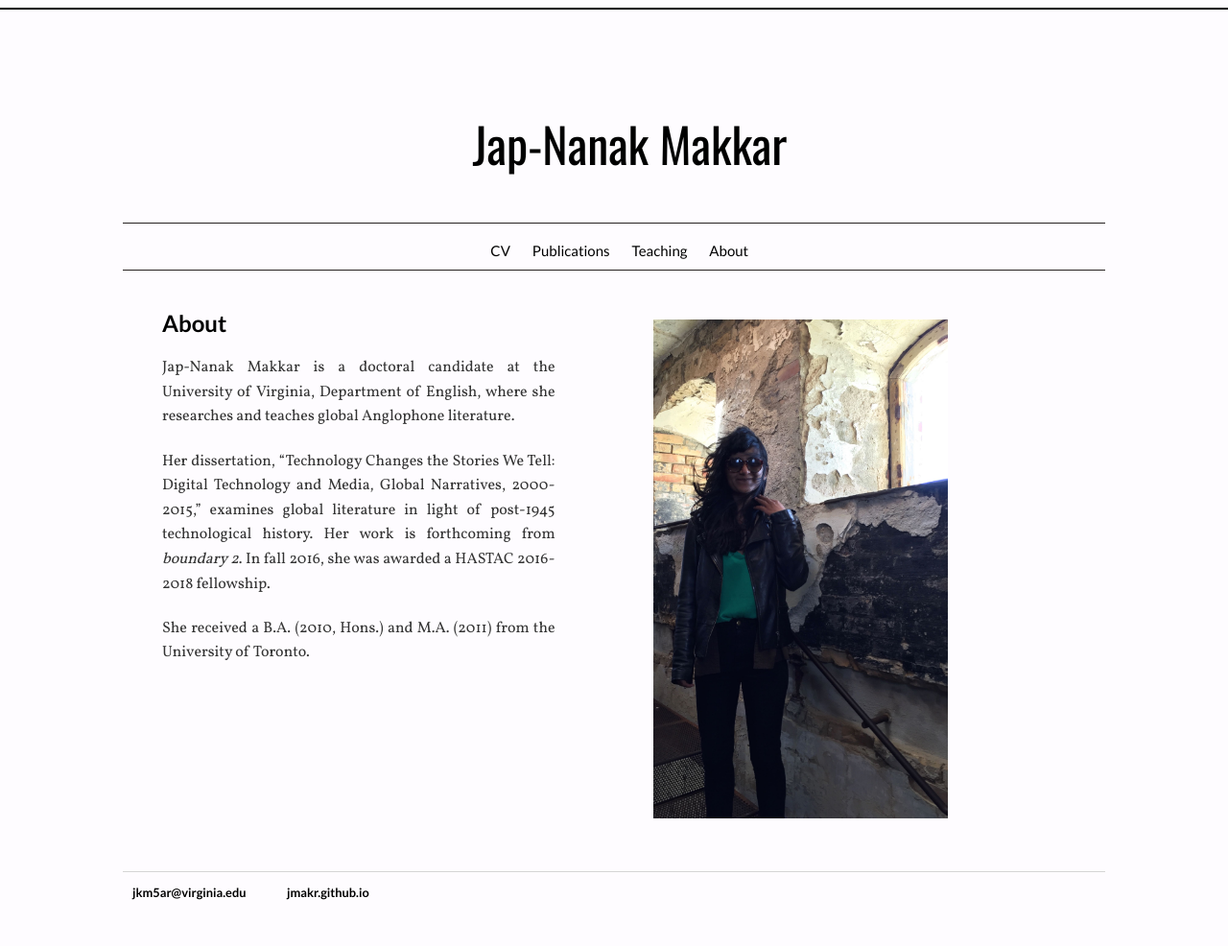
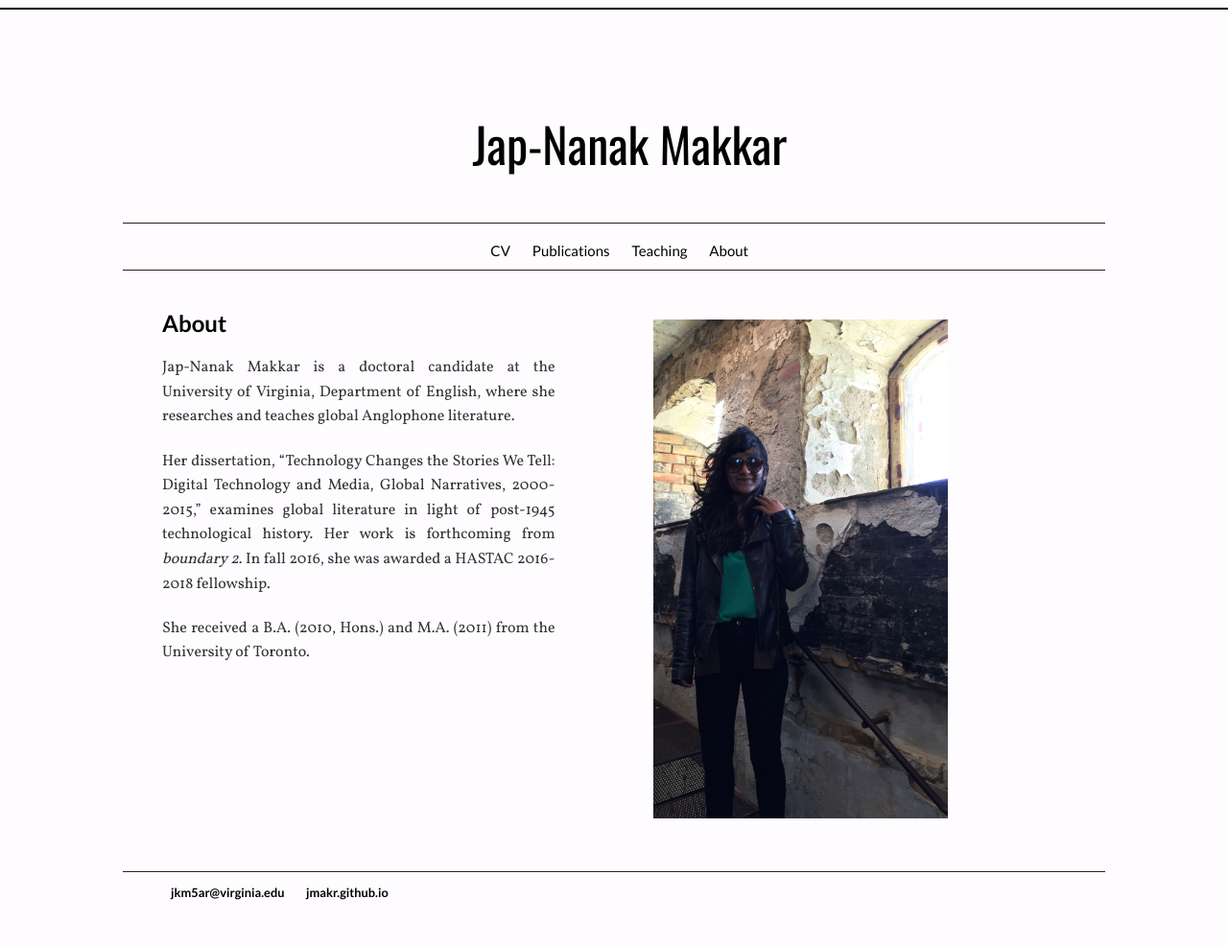
Before and after one commit to jmakr/jmakr.github.io, a Jekyll site: the page built from index.html, in a window 1280 px wide. Shown: the whole page at 96% size. Built offline with Jekyll 4.4.1, drawn with Linux system fonts in a browser that asks for light colours; before the commit the page ends 951 px from its top, so only the background shows below that.

Commit message:
Update main.css

```diff
--- a/css/main.css
+++ b/css/main.css
@@ -174,22 +174,25 @@
 
 footer {
     clear:both;
-
-    border-top: 1px solid #d5d5d5;
+    border-top: thin solid #272221;
     font-size: .8em;
 
 }
 nav ul, footer ul {
     font-family: "Lato", sans-serif;
-    padding: 0px;
+    height: 4em;
     list-style: none;
     font-weight: bold;
+
 }
 nav ul li, footer ul li {
     display: inline;
-    margin-right: 20px;
+    margin-right: auto;
+    margin-left: auto;
+    margin-top:auto;
+    margin-bottom:auto;
+
 }
-
 
 
 
@@ -206,6 +209,5 @@
     font-size: 1em;
     line-height: 1.6em;
     font-family: "Lato", sans-serif;
-
     color: #333;
 }
```
